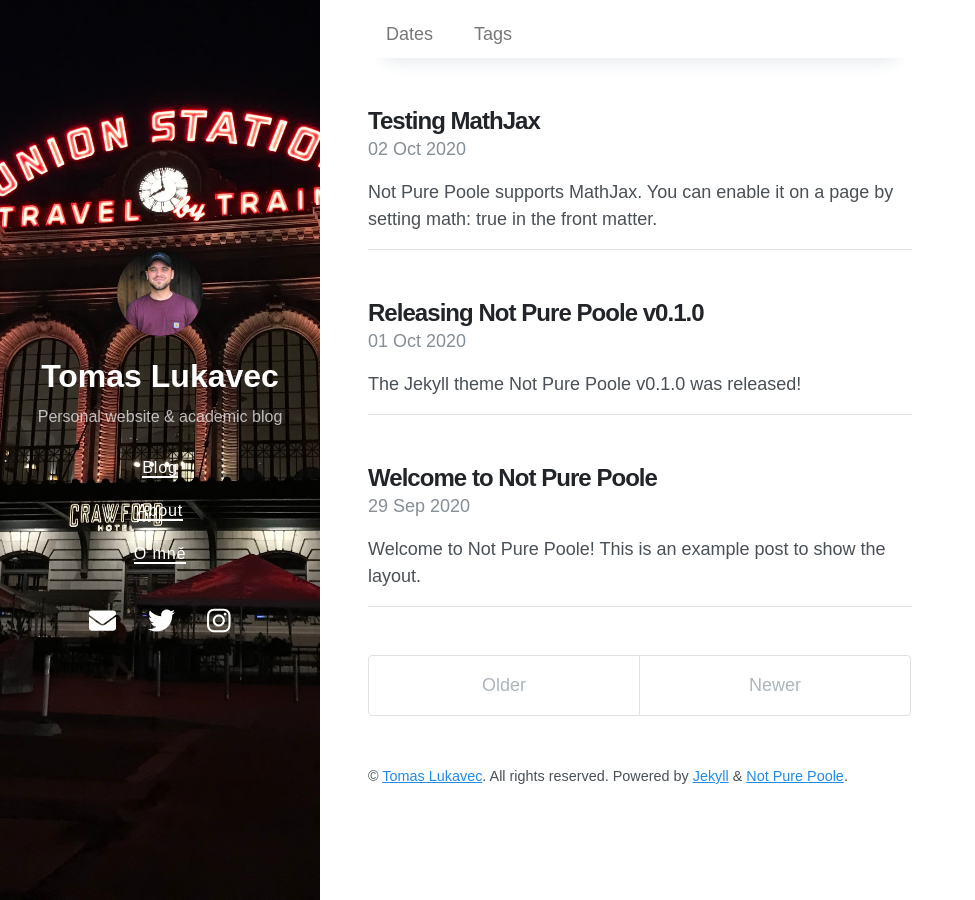
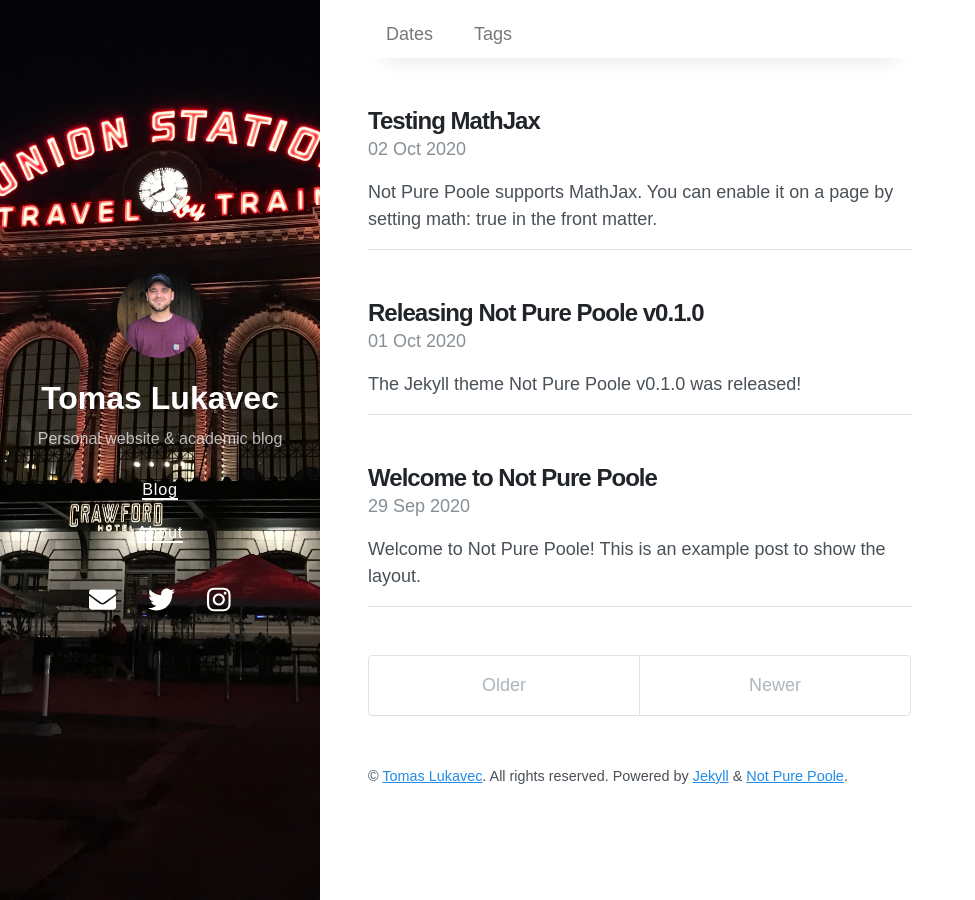
Before and after one commit to tomlukavec/tomlukavecX.github.io, a Jekyll site: the page built from index.html, in a window 1280 px wide. Shown: the whole page, without its empty margins (0-975 px from the left). Built offline with Jekyll 4.4.1, drawn with Linux system fonts in a browser that asks for light colours; nearby versions of some CDN libraries; the list of posts is cut into pages by our own code.

Commit message:
Update navigation.yml

```diff
--- a/_data/navigation.yml
+++ b/_data/navigation.yml
@@ -2,5 +2,3 @@
   url: /
 - title: About
   url: /about/
-- title: O mně
-  url: /hello/
```
